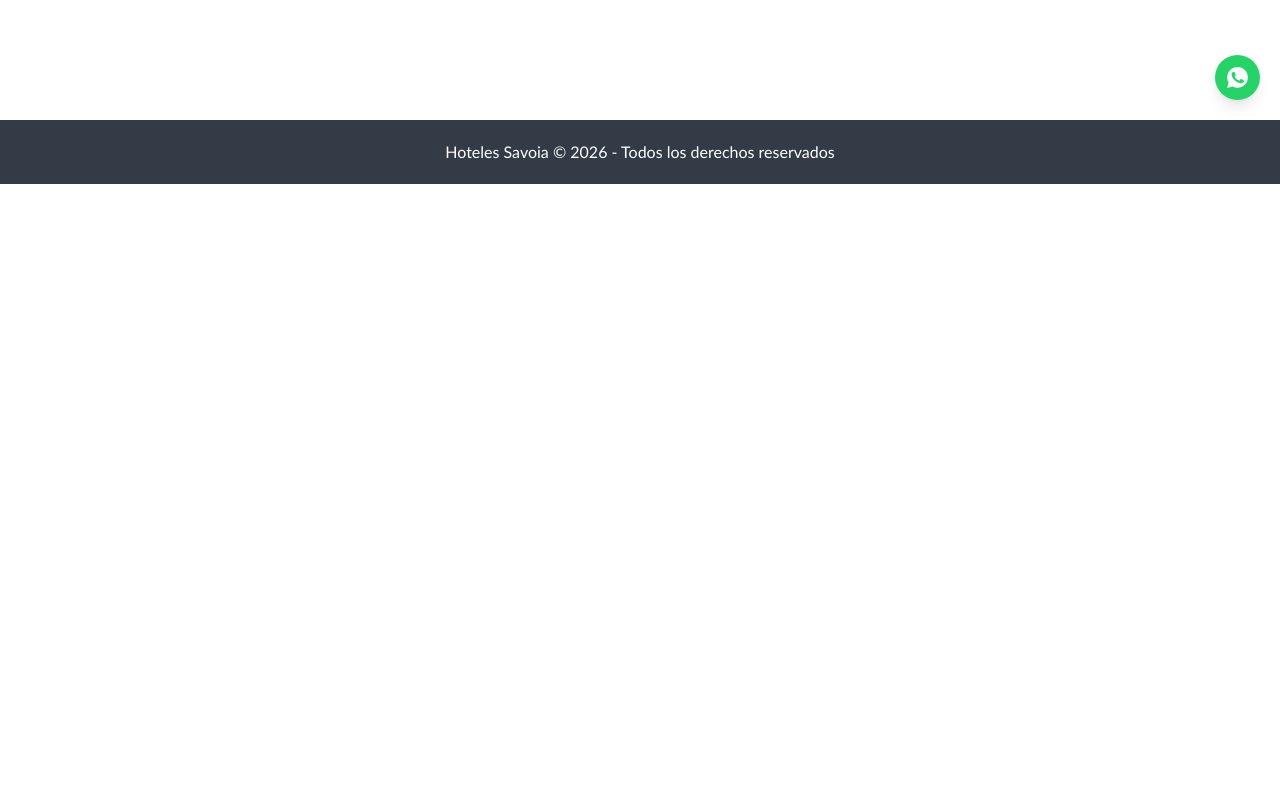
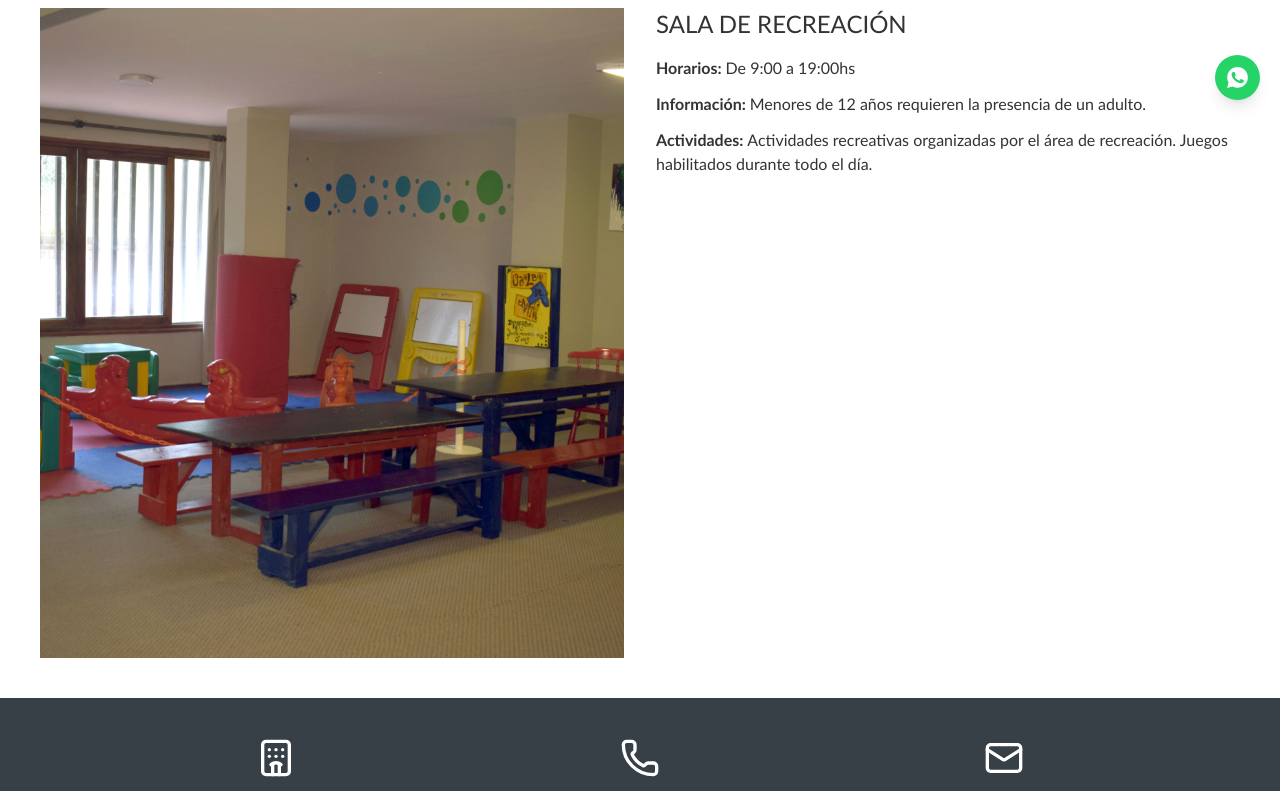
Before and after one commit to chiarasalvu/savoia, a Next.js app: page /ostende/miniclub in a window 1280 px wide. Before the commit this address had no page. Shown: the part 680-1471 px from the top of the page. Before the commit the page ends 864 px from the top, so only its background shows below. Built offline with nearby package versions, Linux system fonts and the light colour scheme.

Commit message:
feat: build ostende miniclub page

```diff
--- /dev/null
+++ b/app/ostende/miniclub/page.js
@@ -0,0 +1,32 @@
+import HeroBand from '@/components/HeroBand';
+import AmenityDetail from '@/components/AmenityDetail';
+import ContactInfoBar from '@/components/ContactInfoBar';
+
+export const metadata = { title: 'Hoteles Savoia | Mini Club' };
+
+const IMAGES = [
+  { src: '/img/ostende/servicios2/salaJuegos/miniclub1.jpg', alt: 'Mini Club' },
+  { src: '/img/ostende/servicios2/salaJuegos/miniclub2.jpg', alt: 'Mini Club' },
+  { src: '/img/ostende/servicios2/salaJuegos/miniclub-portada.jpg', alt: 'Mini Club' },
+];
+
+const DETAILS = [
+  { label: 'Horarios', text: 'De 9:00 a 19:00hs' },
+  { label: 'Información', text: 'Menores de 12 años requieren la presencia de un adulto.' },
+  { label: 'Actividades', text: 'Actividades recreativas organizadas por el área de recreación. Juegos habilitados durante todo el día.' },
+];
+
+export default function MiniclubPage() {
+  return (
+    <main>
+      <HeroBand imageSrc="/img/ostende/servicios2/salaJuegos/miniclub-portada.jpg" imageAlt="Mini Club" />
+      <AmenityDetail images={IMAGES} title="SALA DE RECREACIÓN" detailLines={DETAILS} />
+      <ContactInfoBar
+        locationHref="https://maps.app.goo.gl/7KvrAK9TjD1MjuA89"
+        locationText="Biarritz 184 e/ Defensa y Progreso - Ostende, Pinamar"
+        phoneHref="tel:02254496600"
+        phoneText="(02254) 49-6600"
+      />
+    </main>
+  );
+}
```
